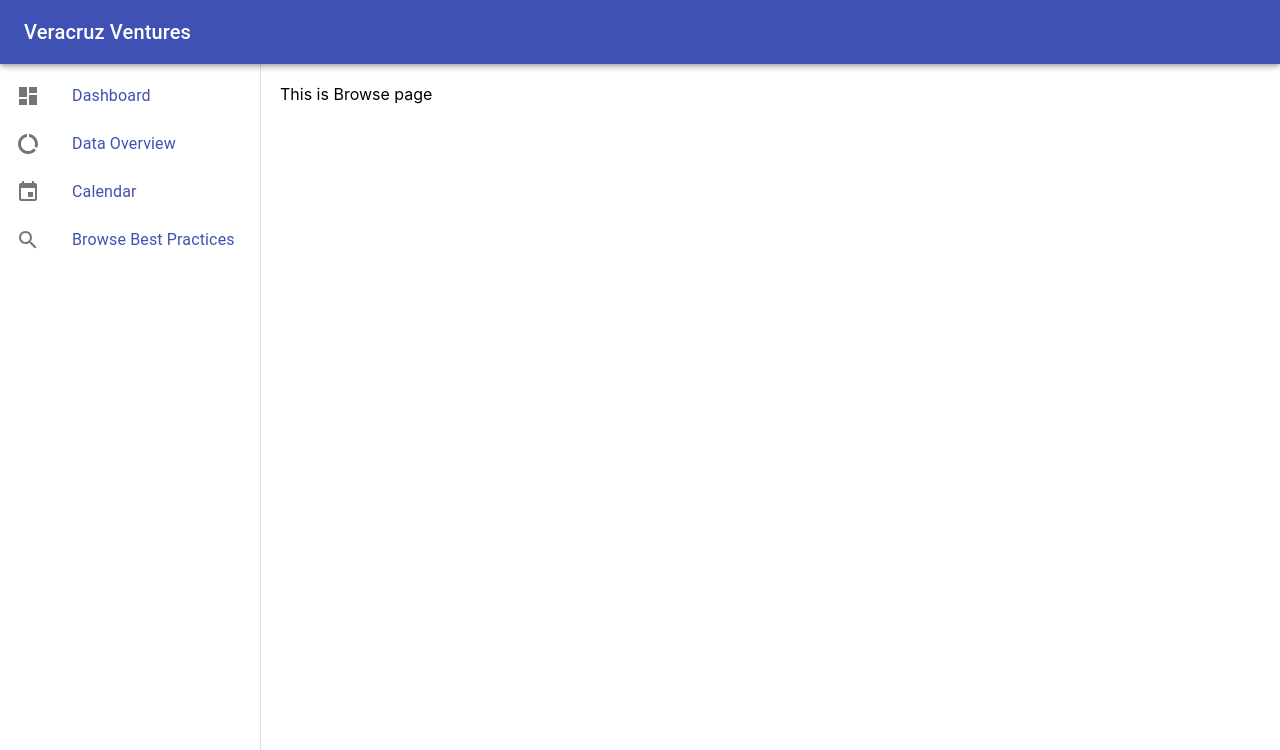
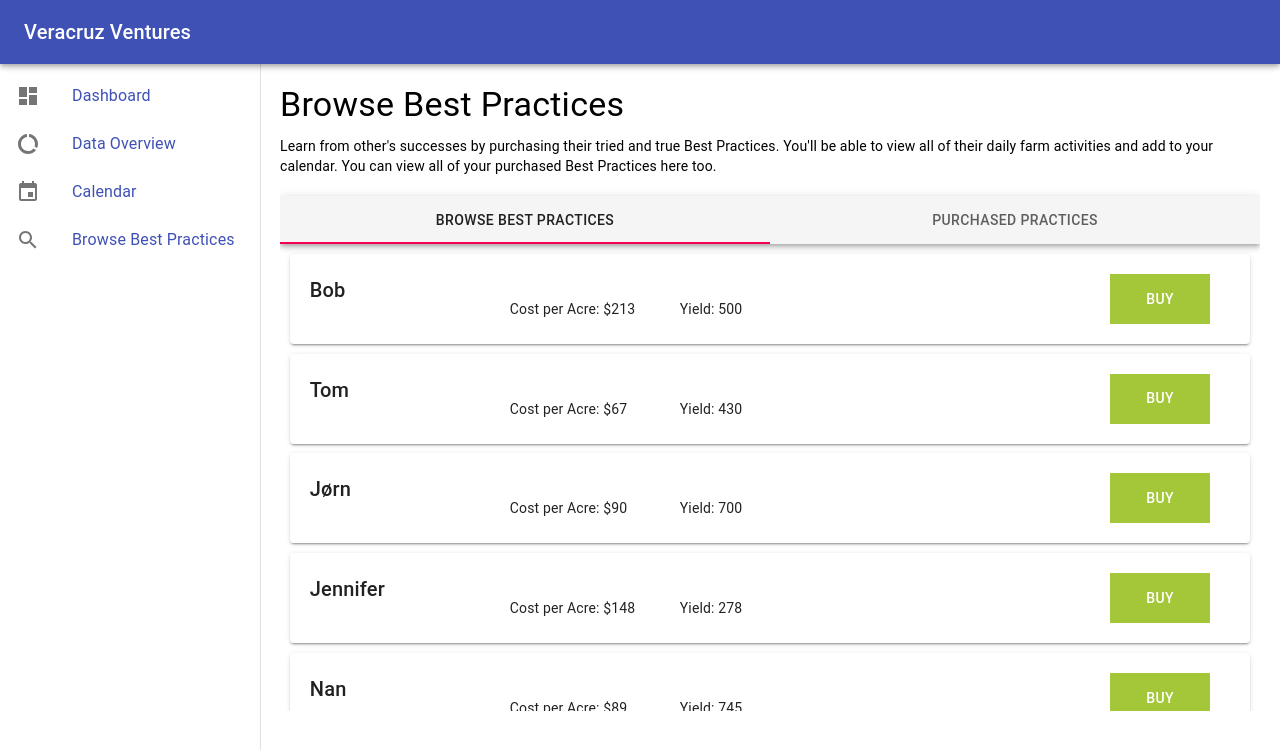
Before and after one commit to camillevo/CSE120_VeracruzVentures, a React (Create React App) app in the folder veracruz-ventures/: page /browse in a window 1280 px wide. Shown: the top 750 px of the page. Built offline with nearby package versions, Linux system fonts and the light colour scheme.

Commit message:
minor design changes across site

```diff
--- /dev/null
+++ b/veracruz-ventures/src/components/BrowseComponent.js
@@ -0,0 +1,45 @@
+import React from 'react';
+import Button from '@material-ui/core/Button';
+import Typography from '@material-ui/core/Typography';
+import Paper from '@material-ui/core/Paper';
+
+export default function BrowseComponent(props) {
+	//const {} = props;
+
+	const browseComponentStyling = {
+		padding: "20px",
+        //marginRight: "10%",
+        margin: "1% 1%",
+        overflow: "auto",
+        //display: "inline",
+	}
+	const viewDataButtonStyling = {
+        float: "right",
+        display: "inline-block",
+		height: "50px",
+		width: "100px",
+        padding: '10px',
+        marginRight: '20px',
+        background: props.purchased? "#3f51b5":"#A4C639",
+		color: "white",
+		border: "none",
+	    cursor: "pointer",
+	}
+
+	return(
+        <Paper style={browseComponentStyling} elevation={2}>
+            <Typography variant="h6" style={{display: "inline-block", width:"200px", height:"40px"}} noWrap>
+                {props.name + '\n'}
+            </Typography>
+            <Typography variant="body2" style={{display: "inline-block", width:"170px"}}>
+                {"Cost per Acre: $" + props.cpa}
+            </Typography>
+            <Typography variant="body2" style={{display: "inline-block"}}>
+                {"Yield: " + props.yld}
+            </Typography>
+            <button style={viewDataButtonStyling} value={'hi'} onClick={props.action}>
+                <Typography variant="button" noWrap>{props.purchased? "View Data":"Buy"}</Typography>
+            </button>
+        </Paper>
+	);
+}
--- /dev/null
+++ b/veracruz-ventures/src/components/BrowsePopup.js
@@ -0,0 +1,73 @@
+import React, {useState} from 'react';
+import Typography from '@material-ui/core/Typography';
+
+
+export default function BrowsePopup(props) {
+	const {isOpen, txt, action} = props;
+	const [open, setOpen] = React.useState(isOpen);
+
+	React.useEffect(() => {
+		setOpen(isOpen);
+	}, [isOpen])
+
+	const backStyling = {
+	    zIndex: '1',
+		position: 'fixed',
+		backgroundColor: 'rgba(0,0,0,0.4)',
+		left: '0',
+		top: '0',
+		width: '100%',
+		height: '100%',
+	}
+	const browsePopupStyling = {
+	    position: 'fixed',
+		top: '50%',
+		left: '50%',
+		marginRight: '-50%',
+		transform: 'translate(-50%, -50%)',
+
+	    width: "30%",
+	    height: "20%",
+	    wordWrap: 'break-word',
+	    overflowY: 'auto',
+	    boxShadow: '0px 4px 4px #CCCCCC',
+
+	    background: "white",
+	    padding: "20px",
+	}
+	const browsePopupButtonStyling = {
+		height: "50px",
+		width: "200px",
+	    padding: '10px',
+		background: "#3f51b5",
+		color: "white",
+		border: "none",
+	    cursor: "pointer",
+
+	}
+	const browseCloseButtonStyling = {
+		background: "#00000000",
+		color: "grey",
+		border: "none",
+		cursor: "pointer",
+		fontSize: '20px',
+		padding: '5px',
+		float: "right",
+	}
+
+	return(
+		<div style={backStyling} hidden={!(open)}>
+		<div style={browsePopupStyling}>
+			<button style={browseCloseButtonStyling} onClick={action}><b>X</b></button>
+			<center>
+			<h3> View this data? {txt}</h3>
+			<form action="https://paypal.com" target="_blank">
+				<button style={browsePopupButtonStyling} type="submit">
+					<Typography variant="h7" noWrap>Click Here to Purchase</Typography>
+				</button>
+			</form>
+			</center>
+		</div>
+		</div>
+	);
+}
--- a/veracruz-ventures/src/pages/Browse.js
+++ b/veracruz-ventures/src/pages/Browse.js
@@ -1,7 +1,125 @@
-import React from 'react';
+import React, { useState } from 'react';
+import { makeStyles } from '@material-ui/core/styles';
+import Typography from '@material-ui/core/Typography';
+import AppBar from "@material-ui/core/AppBar";
+import Tabs from "@material-ui/core/Tabs";
+import Tab from "@material-ui/core/Tab";
+import BrowseComponent from "../components/BrowseComponent";
+import BrowsePopup from "../components/BrowsePopup";
 
-const Browse = () => {
-    return <div>This is Browse page</div>;
+const useStyles = makeStyles((theme) => ({
+	root: {
+      flexGrow: 1,
+      backgroundColor: theme.palette.background.paper,
+      width: '100%',
+    },
+    content: {
+        //flexGrow: 1,
+        backgroundColor: theme.palette.background.default,
+        //padding: theme.spacing(3),
+    },
+    contentStyling: {
+		//window.innerHeight/1.2
+		width: window.innerWidth-300,
+		height: window.innerHeight/1.2,
+		border: '2px',
+		overflowY: 'auto',
+    },
+    tabContentStyling: {
+		//height: window.innerHeight/1.8,
+		height: "70%",
+		//padding: '10px',
+		overflowY: 'auto',
+		//boxShadow: '0px 4px 4px #CCCCCC',
+	}
+}));
+
+function TabContent(props) {
+    const {value, index, handlePopup} = props;
+    let rtn = [];
+    console.log(data);
+    for(let curr in data){
+        // on 0 show false
+        console.log(data[curr]);
+        if(index == 0 && data[curr].purchased == false) {
+            rtn.push(<BrowseComponent {...data[curr]} action={handlePopup} />);
+        }
+        if(index == 1 && data[curr].purchased == true) {
+            rtn.push(<BrowseComponent {...data[curr]} action={handlePopup} />);
+        }
+    }
+    return (
+        <div hidden={value !== index} >
+			{rtn}
+        </div>
+    );
+}
+
+const data = [
+    {name: "Bob", cpa: 213, yld: 500, purchased: false},
+    {name: "Tom", cpa: 67, yld: 430, purchased: false},
+    {name: "Jørn", cpa: 90, yld: 700, purchased: false},
+    {name: "Jennifer", cpa: 148, yld: 278, purchased: false},
+    {name: "Nan", cpa: 89, yld: 745, purchased: false},
+    {name: "Hitoshi", cpa: 157, yld: 980, purchased: false},
+    {name: "Sven", cpa: 190, yld: 678, purchased: false},
+    {name: "Julie", cpa: 201, yld: 387, purchased: true},
+    {name: "Steve", cpa: 113, yld: 600, purchased: true},
+    {name: "Raku", cpa: 95, yld: 421, purchased: true},
+];
+
+const Browse = props => {
+    const classes = useStyles();
+    const [tabIndex, setTabIndex] = useState(0);
+    const [openPopup, setOpenPopup] = useState(false);
+    const [popupText, setPopupText] = useState('');
+
+    const handleChange = (event, value) => {
+        setTabIndex(value);
+    };
+    const handlePopup = (event, value) => {
+		if(openPopup === false){
+			setOpenPopup(true);
+			setPopupText(value);
+		}
+		else{
+			setOpenPopup(false);
+			setPopupText('');
+		}
+	};
+
+	React.useEffect(() => {
+		setOpenPopup(openPopup);
+	}, [openPopup])
+
+
+    return (
+     <div className={classes.root} className={classes.contentStyling}>
+		<BrowsePopup isOpen={openPopup} txt={popupText} action={handlePopup}/>
+
+		<Typography variant="h4">Browse Best Practices</Typography>
+        <Typography variant="body2" style={{margin: "10px 0px 20px 0px"}}>
+            Learn from other's successes by purchasing their tried and true Best Practices. You'll be able to
+            view all of their daily farm activities and add to your calendar. You can view all of your purchased
+            Best Practices here too.
+        </Typography>
+
+		<AppBar position="static" color="default">
+			<Tabs
+				value={tabIndex}
+				onChange={handleChange}
+				variant="fullWidth"
+			>
+				<Tab label="Browse Best Practices"/>
+				<Tab label="Purchased Practices"/>
+			</Tabs>
+		</AppBar>
+        <div className={classes.tabContentStyling}>
+        <TabContent value={tabIndex} index={0} handlePopup={handlePopup}/>
+        <TabContent value={tabIndex} index={1} handlePopup={handlePopup}/>
+        </div>
+    </div>
+    );
 };
 
 export default Browse;
--- a/veracruz-ventures/src/pages/Calendar.js
+++ b/veracruz-ventures/src/pages/Calendar.js
@@ -2,6 +2,7 @@ import React, {useState, useEffect} from 'react';
 import Gantt from '../components/Gantt';
 import GoogleGantt from '../components/GoogleGantt';
 import Button from '@material-ui/core/Button';
+import Typography from '@material-ui/core/Typography';
 
 const Calendar = () => {
     const [data, setData] = useState([]);
@@ -34,7 +35,11 @@ const Calendar = () => {
 
     return (
     <div>
-        <h3>Head to Data Overview to add items to your calendar!</h3>
+        <Typography variant="h4">Your Calendar</Typography>
+        <Typography variant="body2" style={{margin: "10px 0px 20px 0px"}}>
+            Hover over each task to see field information. To add activities to your calendar,
+            go to Data Overview and click on an activity.
+        </Typography>
         {data == 0 ?
             <h3>You must add 1 or more activities for calendar to display</h3> :
             <GoogleGantt activities={data}/>}
--- a/veracruz-ventures/src/pages/Data.js
+++ b/veracruz-ventures/src/pages/Data.js
@@ -4,6 +4,7 @@ import { makeStyles } from "@material-ui/core/styles";
 import AppBar from "@material-ui/core/AppBar";
 import Tabs from "@material-ui/core/Tabs";
 import Tab from "@material-ui/core/Tab";
+import Typography from "@material-ui/core/Typography";
 import Popup from "../components/Popup";
 
 const useStyles = makeStyles((theme) => ({
@@ -135,7 +136,11 @@ const DataOverview = () => {
 
     return (
         <div className={classes.root}>
-            <h3>Click a row to add the activity to your calendar!</h3>
+            <Typography variant="h4">Data Overview</Typography>
+            <Typography variant="body2" style={{margin: "10px 0px 20px 0px"}}>
+                Click a row to add the activity to your calendar. You can also sort, filter, and export your
+                data to CSV.
+            </Typography>
             <Popup {...popupProps}/>
 
             <AppBar position="static" color="default">
```
Also changed, not shown: veracruz-ventures/src/components/BrowseItem.js (added, +13 -0 lines).
